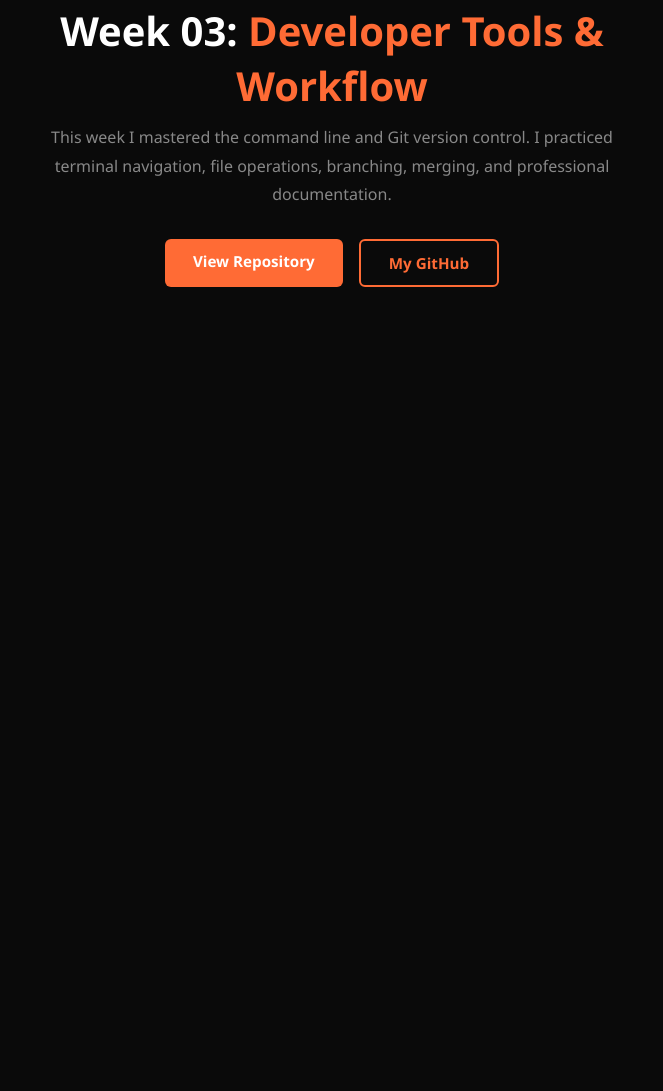
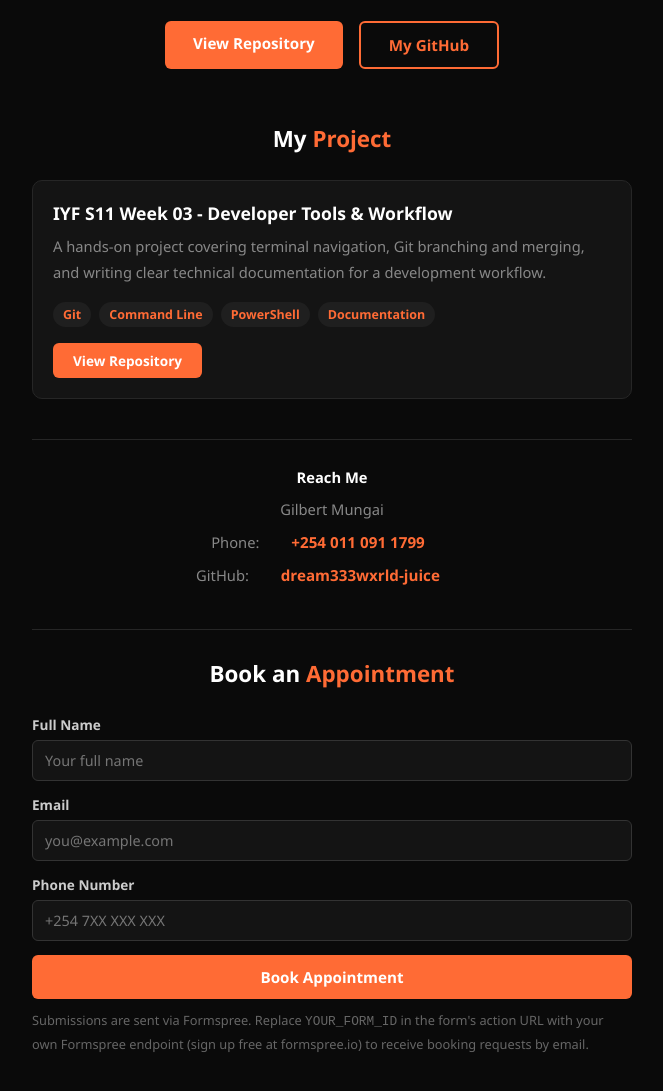
Before and after one commit to dream333wxrld-juice/iyf-s11-week-03-dream333wxrld-juice, a plain HTML site: page index.html in a window 1280 px wide. Shown: the part 255-1346 px from the top of the page, without its empty margins (308-971 px from the left). Before the commit the page ends 800 px from the top, so only its background shows below. Drawn offline with Linux system fonts and the light colour scheme.

Commit message:
feat: add appointment booking form

```diff
--- a/index.html
+++ b/index.html
@@ -3,14 +3,13 @@
 <head>
     <meta charset="UTF-8">
     <meta name="viewport" content="width=device-width, initial-scale=1.0">
-    <title>Gilbert Mungai - Week 03</title>
+    <title>Gilbert Mungai - </title>
     <style>
         * {
             margin: 0;
             padding: 0;
             box-sizing: border-box;
         }
-
         body {
             font-family: 'Segoe UI', Tahoma, Geneva, Verdana, sans-serif;
             background-color: #0a0a0a;
@@ -20,37 +19,31 @@
             justify-content: center;
             min-height: 100vh;
             text-align: center;
-            padding: 20px;
+            padding: 40px 20px;
         }
-
         .container {
             max-width: 600px;
         }
-
         h1 {
             font-size: 2.5rem;
             color: #fff;
             margin-bottom: 10px;
         }
-
         h1 span {
             color: #ff6b35;
         }
-
         p {
             color: #888;
             font-size: 1rem;
             line-height: 1.8;
             margin-bottom: 30px;
         }
-
         .links {
             display: flex;
             gap: 16px;
             justify-content: center;
             flex-wrap: wrap;
         }
-
         a {
             padding: 12px 28px;
             border-radius: 6px;
@@ -59,24 +52,142 @@
             font-size: 0.95rem;
             transition: all 0.3s ease;
         }
-
         .btn-primary {
             background-color: #ff6b35;
             color: #fff;
         }
-
         .btn-primary:hover {
             background-color: #e55a27;
         }
-
         .btn-outline {
             border: 2px solid #ff6b35;
             color: #ff6b35;
         }
-
         .btn-outline:hover {
             background-color: #ff6b35;
             color: #fff;
+        }
+
+        /* Projects section */
+        .section {
+            margin-top: 50px;
+            text-align: left;
+        }
+        .section-title {
+            color: #fff;
+            font-size: 1.4rem;
+            font-weight: 600;
+            margin-bottom: 20px;
+            text-align: center;
+        }
+        .section-title span {
+            color: #ff6b35;
+        }
+        .project-card {
+            background-color: #141414;
+            border: 1px solid #262626;
+            border-radius: 10px;
+            padding: 20px;
+        }
+        .project-card h3 {
+            color: #fff;
+            font-size: 1.1rem;
+            margin-bottom: 8px;
+        }
+        .project-card p {
+            margin-bottom: 16px;
+            font-size: 0.92rem;
+        }
+        .tags {
+            display: flex;
+            gap: 8px;
+            flex-wrap: wrap;
+            margin-bottom: 16px;
+        }
+        .tag {
+            background-color: #1f1f1f;
+            color: #ff6b35;
+            font-size: 0.78rem;
+            font-weight: 600;
+            padding: 4px 10px;
+            border-radius: 20px;
+        }
+        .project-card .links {
+            justify-content: flex-start;
+        }
+        .project-card a {
+            padding: 8px 20px;
+            font-size: 0.85rem;
+        }
+
+        /* Contact section */
+        .contact {
+            margin-top: 40px;
+            padding-top: 24px;
+            border-top: 1px solid #262626;
+            text-align: center;
+        }
+        .contact-title {
+            color: #fff;
+            font-weight: 600;
+            margin-bottom: 12px;
+        }
+        .contact p {
+            margin-bottom: 6px;
+            font-size: 0.92rem;
+        }
+        .contact-link {
+            color: #ff6b35;
+            text-decoration: none;
+        }
+        .contact-link:hover {
+            text-decoration: underline;
+        }
+
+        /* Booking section */
+        .booking {
+            margin-top: 40px;
+            padding-top: 24px;
+            border-top: 1px solid #262626;
+            text-align: left;
+        }
+        .booking-form {
+            display: flex;
+            flex-direction: column;
+            gap: 14px;
+            margin-top: 16px;
+        }
+        .booking-form label {
+            display: block;
+            font-size: 0.85rem;
+            color: #ccc;
+            margin-bottom: 6px;
+            font-weight: 600;
+        }
+        .booking-form input {
+            width: 100%;
+            padding: 10px 12px;
+            border-radius: 6px;
+            border: 1px solid #333;
+            background-color: #141414;
+            color: #e0e0e0;
+            font-size: 0.9rem;
+            font-family: inherit;
+        }
+        .booking-form input:focus {
+            outline: none;
+            border-color: #ff6b35;
+        }
+        .booking-form button {
+            border: none;
+            cursor: pointer;
+            font-family: inherit;
+        }
+        .booking-note {
+            font-size: 0.8rem;
+            color: #666;
+            margin-top: 10px;
+            margin-bottom: 0;
         }
     </style>
 </head>
@@ -92,6 +203,58 @@
             <a href="https://github.com/dream333wxrld-juice/iyf-s11-week-03-dream333wxrld-juice" class="btn-primary">View Repository</a>
             <a href="https://github.com/dream333wxrld-juice" class="btn-outline">My GitHub</a>
         </div>
+
+        <div class="section">
+            <p class="section-title">My <span>Project</span></p>
+            <div class="project-card">
+                <h3>IYF S11 Week 03 - Developer Tools & Workflow</h3>
+                <p>
+                    A hands-on project covering terminal navigation, Git
+                    branching and merging, and writing clear technical
+                    documentation for a development workflow.
+                </p>
+                <div class="tags">
+                    <span class="tag">Git</span>
+                    <span class="tag">Command Line</span>
+                    <span class="tag">PowerShell</span>
+                    <span class="tag">Documentation</span>
+                </div>
+                <div class="links">
+                    <a href="https://github.com/dream333wxrld-juice/iyf-s11-week-03-dream333wxrld-juice" class="btn-primary">View Repository</a>
+                </div>
+            </div>
+        </div>
+
+        <div class="contact">
+            <p class="contact-title">Reach Me</p>
+            <p>Gilbert Mungai</p>
+            <p>Phone: <a href="tel:+2540110911799" class="contact-link">+254 011 091 1799</a></p>
+            <p>GitHub: <a href="https://github.com/dream333wxrld-juice" class="contact-link">dream333wxrld-juice</a></p>
+        </div>
+
+        <div class="booking">
+            <p class="section-title">Book an <span>Appointment</span></p>
+            <form class="booking-form" action="https://formspree.io/f/YOUR_FORM_ID" method="POST">
+                <div>
+                    <label for="fullName">Full Name</label>
+                    <input type="text" id="fullName" name="fullName" placeholder="Your full name" required>
+                </div>
+                <div>
+                    <label for="email">Email</label>
+                    <input type="email" id="email" name="email" placeholder="you@example.com" required>
+                </div>
+                <div>
+                    <label for="phone">Phone Number</label>
+                    <input type="tel" id="phone" name="phone" placeholder="+254 7XX XXX XXX" required>
+                </div>
+                <a href="#" onclick="document.querySelector('.booking-form').requestSubmit(); return false;" class="btn-primary" style="display:inline-block; text-align:center; width:100%;">Book Appointment</a>
+            </form>
+            <p class="booking-note">
+                Submissions are sent via Formspree. Replace <code>YOUR_FORM_ID</code>
+                in the form's action URL with your own Formspree endpoint
+                (sign up free at formspree.io) to receive booking requests by email.
+            </p>
+        </div>
     </div>
 </body>
 </html>
```
